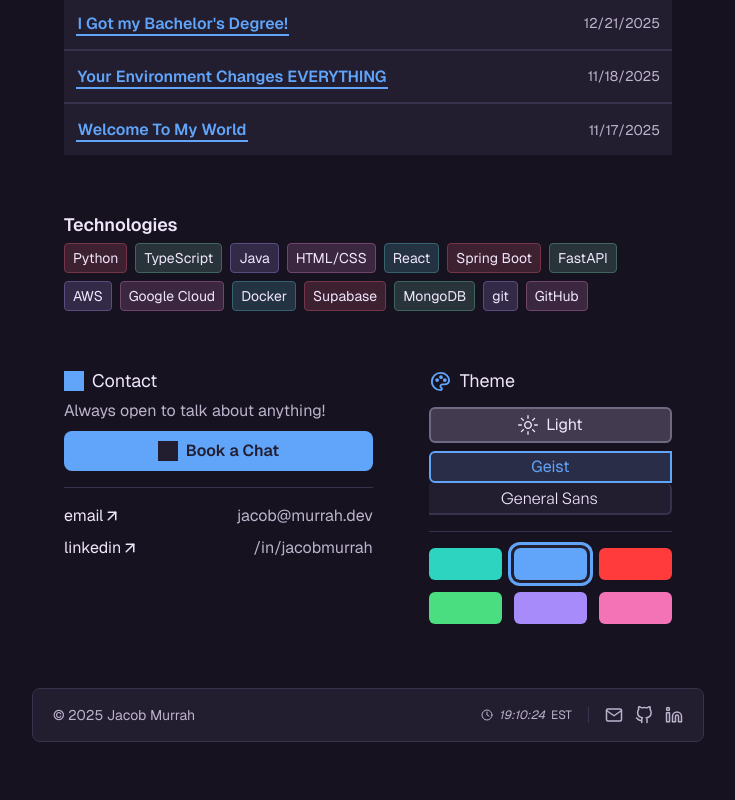
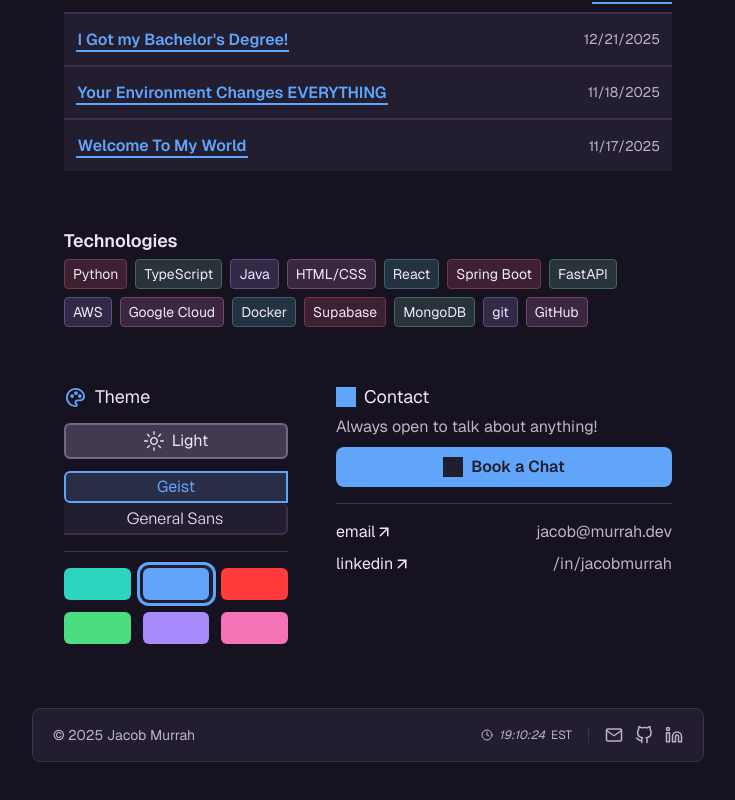
Before and after one commit to jmurrah/personal-portfolio-v2, a React (Vite) app: page / in a window 1280 px wide. Shown: the part 1394-2194 px from the top of the page, without its empty margins (272-1007 px from the left). Built offline with nearby package versions, Linux system fonts and the light colour scheme; grey boxes are pictures that could not be loaded.

Commit message:
lots of progress

```diff
--- a/src/components/ThemeFontToggle.tsx
+++ b/src/components/ThemeFontToggle.tsx
@@ -22,6 +22,9 @@ type ThemeFontToggleProps = {
 export default function ThemeFontToggle({ tileSize = 32, gap = '0.75rem' }: ThemeFontToggleProps) {
   const [mode, setMode] = useState<ModeName>(() => getStoredMode());
   const [font, setFont] = useState<FontChoice>(() => getStoredFont());
+  const gapValue = typeof gap === 'number' ? `${gap}px` : gap;
+  const tileSizeValue = typeof tileSize === 'number' ? `${tileSize}px` : tileSize;
+  const colorTileSize = typeof tileSize === 'number' ? tileSize : undefined;
 
   useEffect(() => {
     const syncFromDom = () => {
@@ -57,12 +60,12 @@ export default function ThemeFontToggle({ tileSize = 32, gap = '0.75rem' }: Them
 
   const fontGridStyle: CSSVars = {
     '--option-columns': 2,
-    '--tile-size': typeof tileSize === 'number' ? `${tileSize}px` : tileSize,
-    '--tile-gap': gap,
+    '--tile-size': tileSizeValue,
+    '--tile-gap': gapValue,
     gridTemplateColumns: 'repeat(auto-fit, minmax(140px, 1fr))',
   };
   const content = (
-    <div className="flex flex-col gap-2">
+    <div className="flex flex-col w-full" style={{ gap: gapValue }}>
       <div className="option-grid" style={{ '--option-columns': 1 } as CSSVars}>
         <button
           type="button"
@@ -109,7 +112,7 @@ export default function ThemeFontToggle({ tileSize = 32, gap = '0.75rem' }: Them
     <div className="flex flex-col gap-4 w-full">
       {content}
       <div className="h-px w-full bg-[color:var(--border)]" />
-      <PrimaryColorSelector height={32} gap="0.75rem" />
+      <PrimaryColorSelector height={colorTileSize} gap={gapValue} />
     </div>
   );
 }
--- a/src/pages/Home.tsx
+++ b/src/pages/Home.tsx
@@ -51,7 +51,7 @@ export default function Home() {
   }, []);
 
   return (
-    <div className="flex flex-wrap gap-14 mt-10">
+    <div className="flex flex-wrap gap-14 mt-14">
       <div className="w-full flex flex-col sm:flex-row gap-4 justify-center items-center sm:items-start mb-10 text-center sm:text-left">
         <img
           className="w-auto h-24 rounded-lg"
@@ -444,8 +444,15 @@ export default function Home() {
           </div>
         </div>
       </div>
-      <div className="w-full flex flex-col md:flex-row md:items-start gap-10 md:gap-14">
-        <div className="w-full md:w-3/5 flex flex-col self-start">
+      <div className="w-full flex flex-row flex-wrap items-start gap-10 md:gap-12">
+        <div className="flex flex-col gap-3 self-start flex-[2_1_0] min-w-[140px] max-w-full">
+          <h2 className="flex items-center gap-2 text-lg">
+            <SvgIcon src={ICONS.paint} alt="Theme" size="medium" color="var(--primary)" />
+            <span>Theme</span>
+          </h2>
+          <ThemeFontToggle />
+        </div>
+        <div className="flex flex-col self-start flex-[3_1_0] min-w-[220px]">
           <h2 className="flex items-center gap-2 text-lg mb-1">
             <SvgIcon src={ICONS.calendar} alt="Chat" size="small" color="var(--primary)" />
             <span>Contact</span>
@@ -515,13 +522,6 @@ export default function Home() {
             </div>
           </div>
         </div>
-        <div className="w-full md:w-2/5 flex flex-col gap-3 self-start shrink-0">
-          <h2 className="flex items-center gap-2 text-lg">
-            <SvgIcon src={ICONS.paint} alt="Theme" size="medium" color="var(--primary)" />
-            <span>Theme</span>
-          </h2>
-          <ThemeFontToggle />
-        </div>
       </div>
     </div>
   );
```
